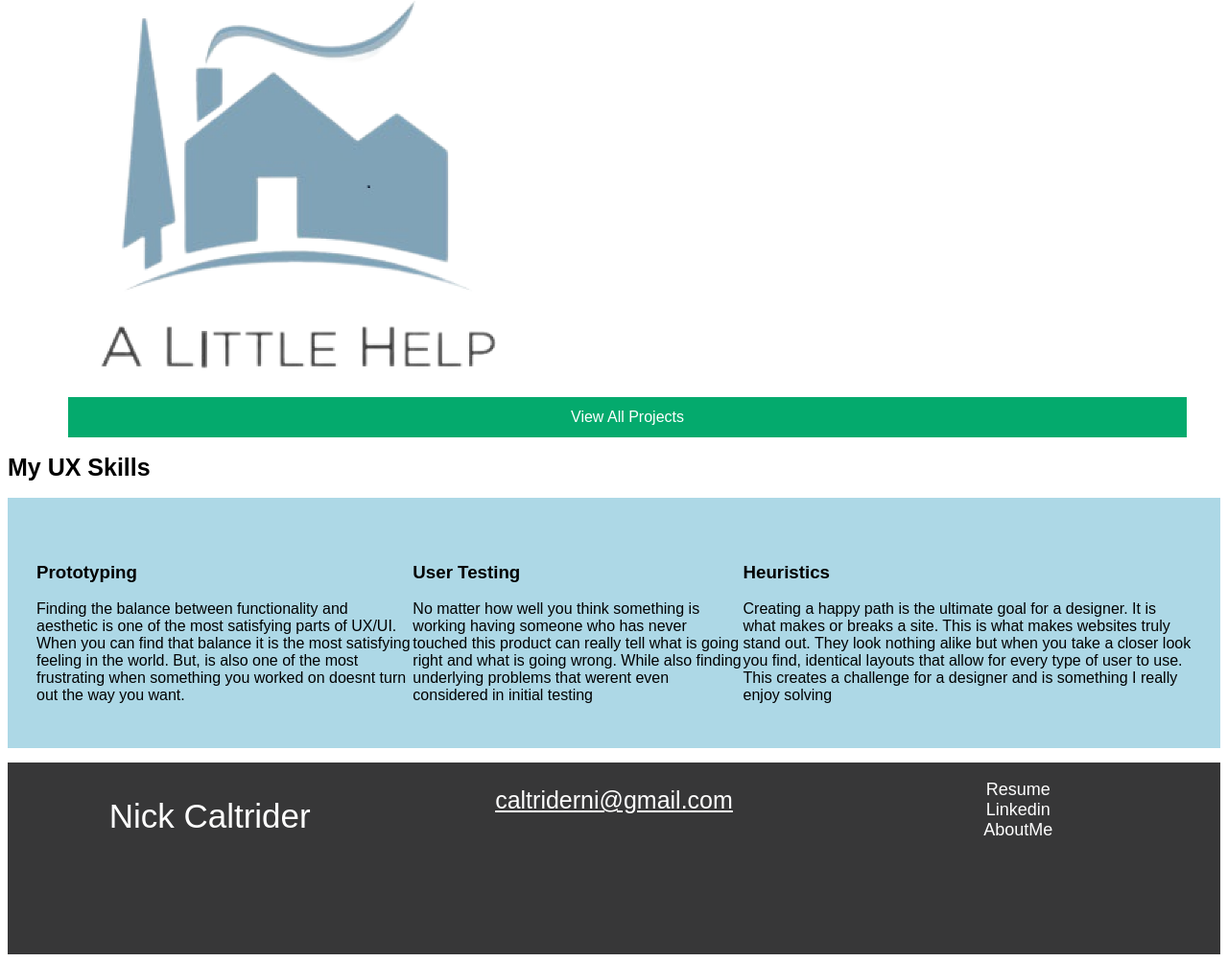
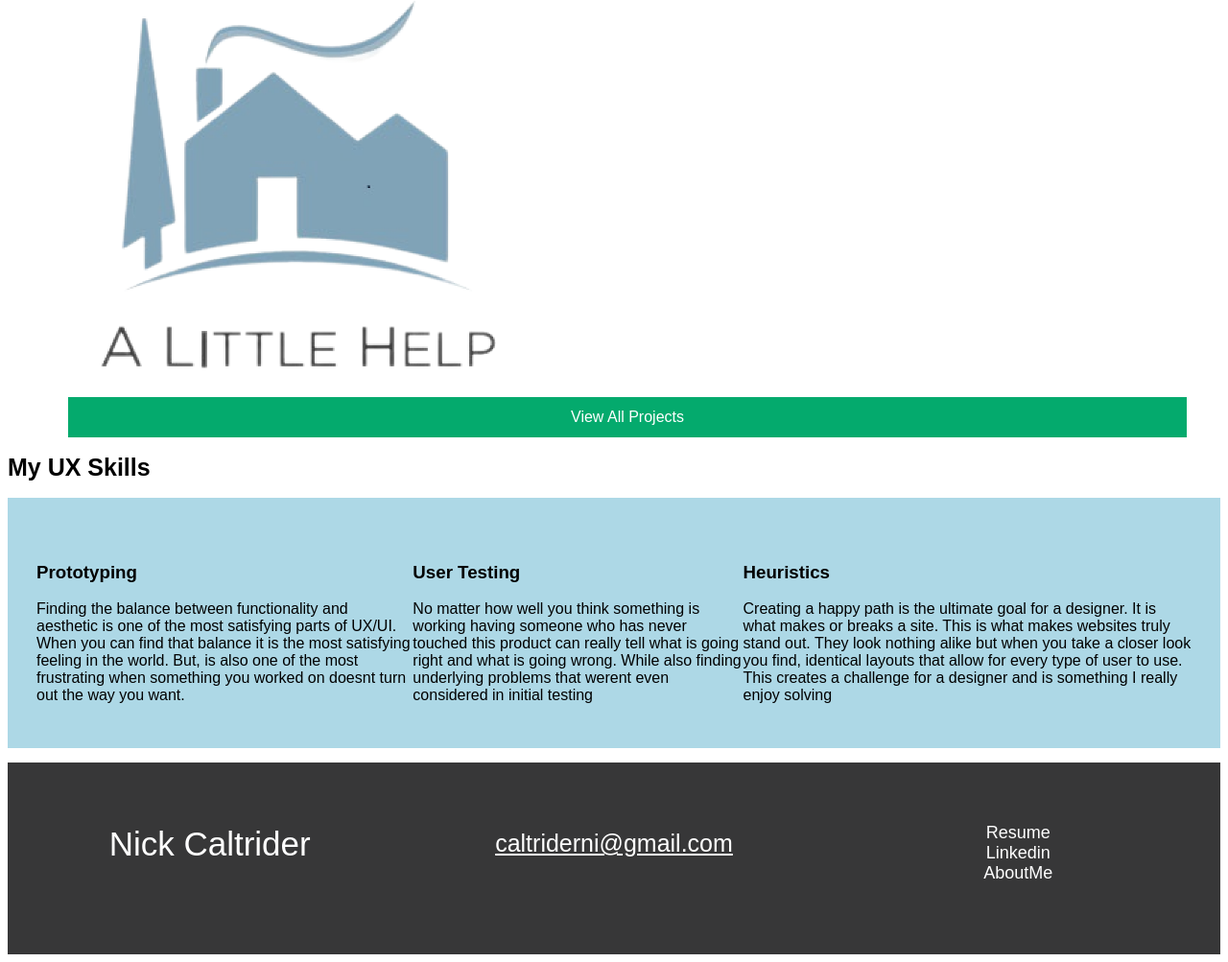
Before and after one commit to CaNicks/UX_UI_HW_19, a plain HTML site: page index.html in a window 1280 px wide. Shown: the part 1947-2950 px from the top of the page at 96% size. Drawn offline with nearby package versions, Linux system fonts and the light colour scheme; a web font is replaced by a local one.

Commit message:
CSS Fix 2

```diff
--- a/index.css
+++ b/index.css
@@ -41,7 +41,7 @@ body {
 .ul {
   display: inline-block;
   vertical-align: right;
-  padding:0px;
+  padding:45px;
   border: 0px;
   color: white;
   list-style-type: none;
@@ -50,14 +50,14 @@ body {
 .p {
   color: white;
   text-align: center;
-  padding-top: 1px;
+  padding-top: 30px;
   padding-bottom: 15px;
 }
 
 .a {
   color: white;
-  padding-top: 25px;
-  padding-bottom: 25px;
+  padding-top: 70px;
+  padding-bottom: 15px;
 }
 
 .h4 {
@@ -182,15 +182,17 @@ body {
 }
 
 .h1 {
-  padding: 3px 3px 3px 3px;
+  align-self: center;
 }
 
 .item2 {
   background-color: #0078AE;
+  height: fit-content;
 }
 
 .item3 {
   background-color: #80A3B7;
+  height: fit-content;
 }
 
   @media screen and (max-width: 600) {
```
